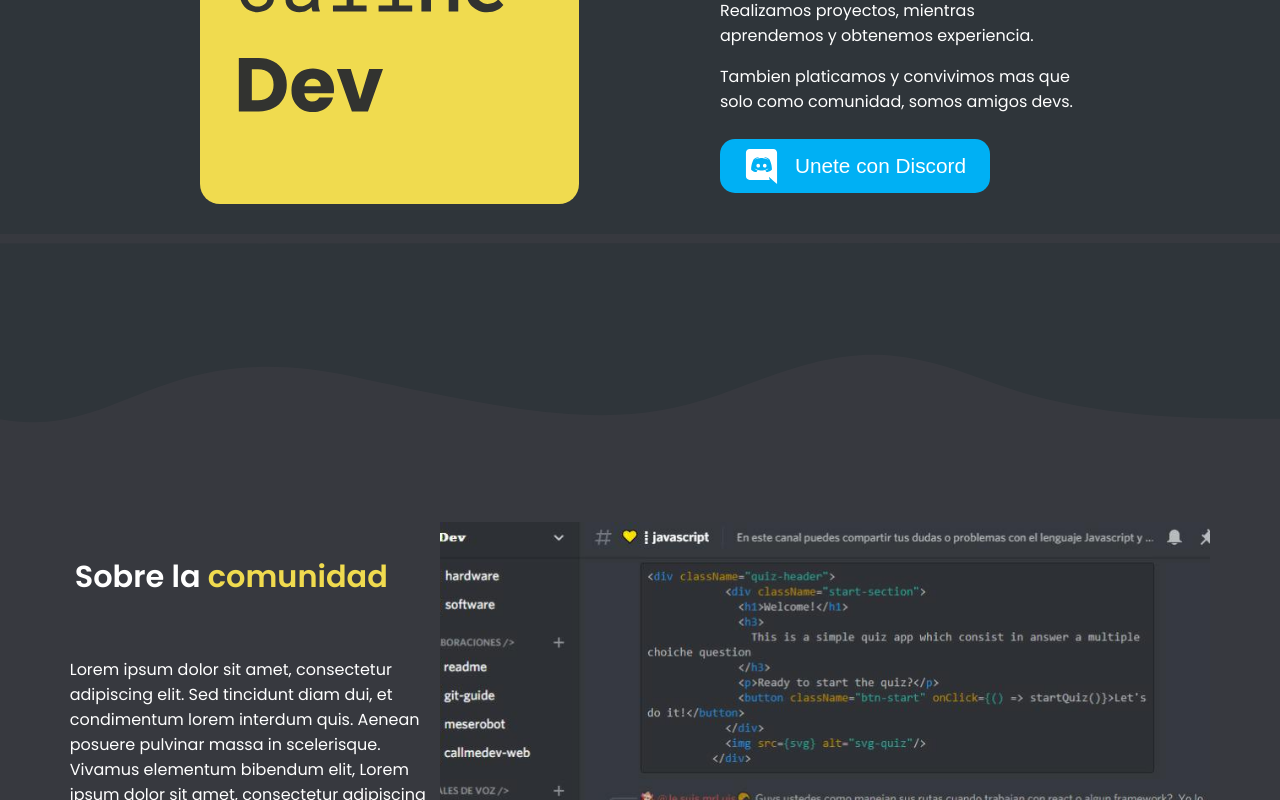
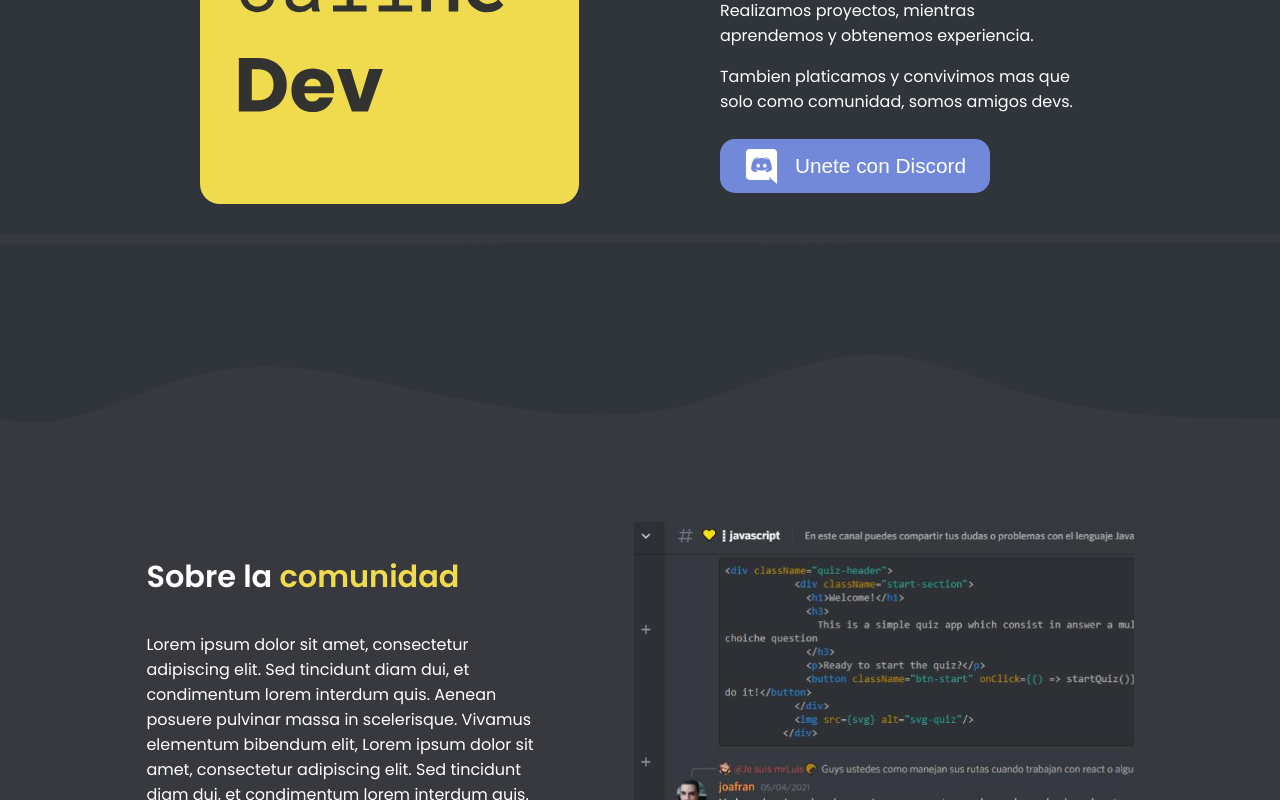
Before and after one commit to callMe-Dev/callMeDev-web, a React (Vite) app: page / in a window 1280 px wide. Shown: the part 367-1167 px from the top of the page. Built offline with nearby package versions, Linux system fonts and the light colour scheme.

Commit message:
fix: corregi algunos detalles del aboutCommunity
feat: componente Button añadido con themes definidos

```diff
--- a/src/components/AboutCommunity/AboutCommunity.jsx
+++ b/src/components/AboutCommunity/AboutCommunity.jsx
@@ -19,7 +19,6 @@ export default function AboutCommunity() {
         <AboutCommunityTitle>
           Sobre la <SpanTitle>comunidad</SpanTitle>{' '}
         </AboutCommunityTitle>
-        <br />
         <AboutCommunityText>
           Lorem ipsum dolor sit amet, consectetur adipiscing elit. Sed tincidunt diam
           dui, et condimentum lorem interdum quis. Aenean posuere pulvinar massa in
--- a/src/components/AboutCommunity/AboutCommunity.styles.js
+++ b/src/components/AboutCommunity/AboutCommunity.styles.js
@@ -30,7 +30,8 @@ export const AboutCommunityTitle = styled.p`
   color: var(--white);
   font-weight: 600;
   font-size: 1.9rem;
-  margin: 2rem 0;
+  margin-top: 4rem;
+  margin-bottom: 1rem;
 
   @media (min-width: ${screens.tablet}) {
     text-align: center;
@@ -40,6 +41,7 @@ export const AboutCommunityTitle = styled.p`
 
   @media (min-width: ${screens.ipad}) {
     text-align: left;
+    margin-left: 0;
   }
 `
 
@@ -60,7 +62,7 @@ export const AboutCommunityText = styled.p`
 
   @media (min-width: ${screens.ipad}) {
     text-align: left;
-    width: 360px;
+    width: 400px;
     margin-bottom: 1rem;
   }
 `
@@ -104,12 +106,22 @@ export const AboutCommunityImg = styled.img`
   display: block;
   height: auto;
   margin: 3rem auto;
-  width: 370px;
+  width: 300px;
   object-fit: cover;
+
+  @media (min-width: ${screens.mobile}) {
+    width: 320px;
+    height: 200px;
+  }
 
   @media (min-width: ${screens.ipad}) {
     margin: 0;
-    width: 770px;
+    width: 550px;
+    height: auto;
     object-fit: cover;
   }
+
+  @media (min-width: ${screens.desk}) {
+    width: 500px;
+  }
 `
--- a/src/components/Button/Button.jsx
+++ b/src/components/Button/Button.jsx
@@ -6,8 +6,7 @@ import { ButtonIcon, ButtonStyled } from './Button.styles'
  * @param btnText: string
  * @param btnImg: string
  * @param btnImgAlt: string
- * @param btnBackground: string
- * @param btnTextColor: string
+ * @param theme: string
  *
  * @returns JSX.Button
  */
--- a/src/components/Button/Button.styles.js
+++ b/src/components/Button/Button.styles.js
@@ -19,14 +19,20 @@ export const ButtonStyled = styled.button`
   cursor: pointer;
   transition: var(--transition);
 
-  /* background: ${(props) => props.btnBackground}; */
-  /* color: ${(props) => props.btnTextColor}; */
+  /* For new themes add a color for the css variables and match the background and text */
 
   ${(props) =>
     props.theme === 'blue' &&
     css`
       color: var(--white);
       background: var(--blue);
+    `}
+
+  ${(props) =>
+    props.theme === 'purple' &&
+    css`
+      color: var(--white);
+      background: var(--purple);
     `}
 
   @media (min-width: ${screens.ipad}) {
--- a/src/components/Hero/Hero.jsx
+++ b/src/components/Hero/Hero.jsx
@@ -25,15 +25,11 @@ export default function Hero() {
           Tambien platicamos y convivimos mas que solo como comunidad, somos amigos
           devs.
         </HeroTextContent>
-        {/* <HeroDiscordBtn type='button'>
-          <HeroDiscordIcon src={discordLogo} alt='Discord logo' />
-          Unete con Discord
-        </HeroDiscordBtn> */}
         <Button
           btnText='Unete con Discord'
           btnImg={discordLogo}
           btnImgAlt='Discord logo'
-          theme='blue'
+          theme='purple'
         />
       </div>
       <HeroWaveToDown
```
